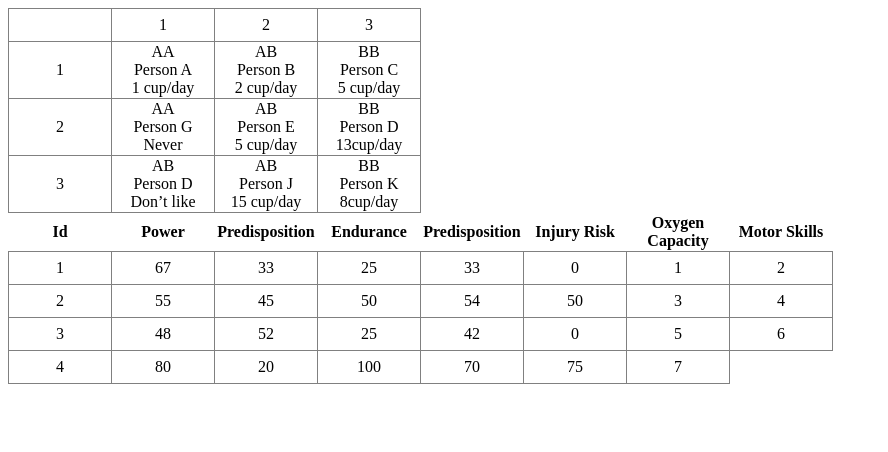
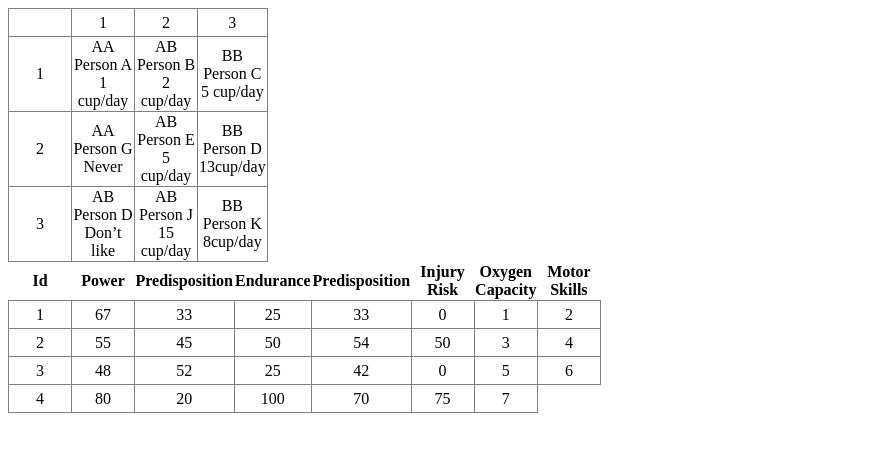
Before and after one commit to cemuzay/patikafrontend, a plain HTML site: page ödev1/ödev1/googleyeni/Asignment2/index.html in a window 1280 px wide. Shown: the whole page, without its empty margins (0-888 px from the left). Drawn offline with Linux system fonts and the light colour scheme.

Commit message:
front-end

```diff
--- a/ödev1/ödev1/googleyeni/Asignment2/index.html
+++ b/ödev1/ödev1/googleyeni/Asignment2/index.html
@@ -7,8 +7,8 @@
         }
         td {
             border: 1px solid gray;
-            height: 30px;
-            width: 100px;
+            height: 25px;
+            width: 60px;
             text-align: center;
         }
     </style>
```
